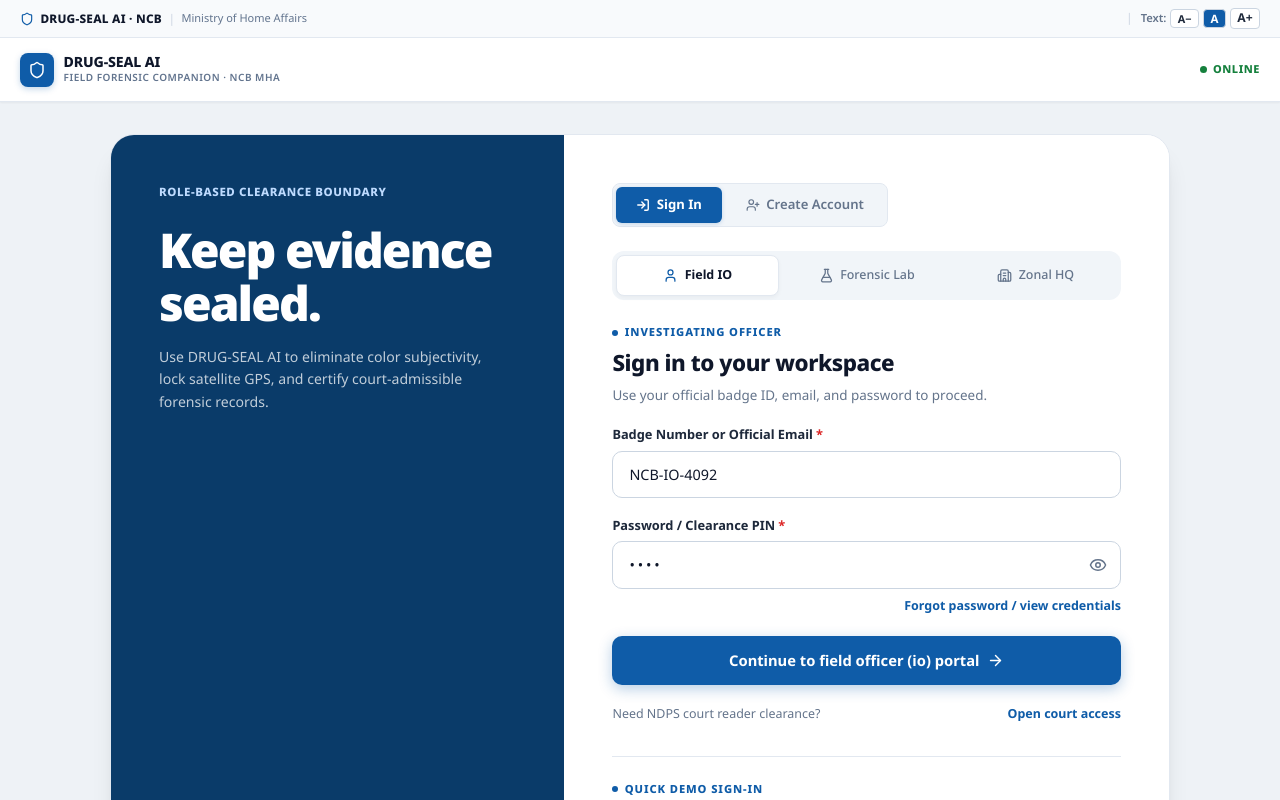
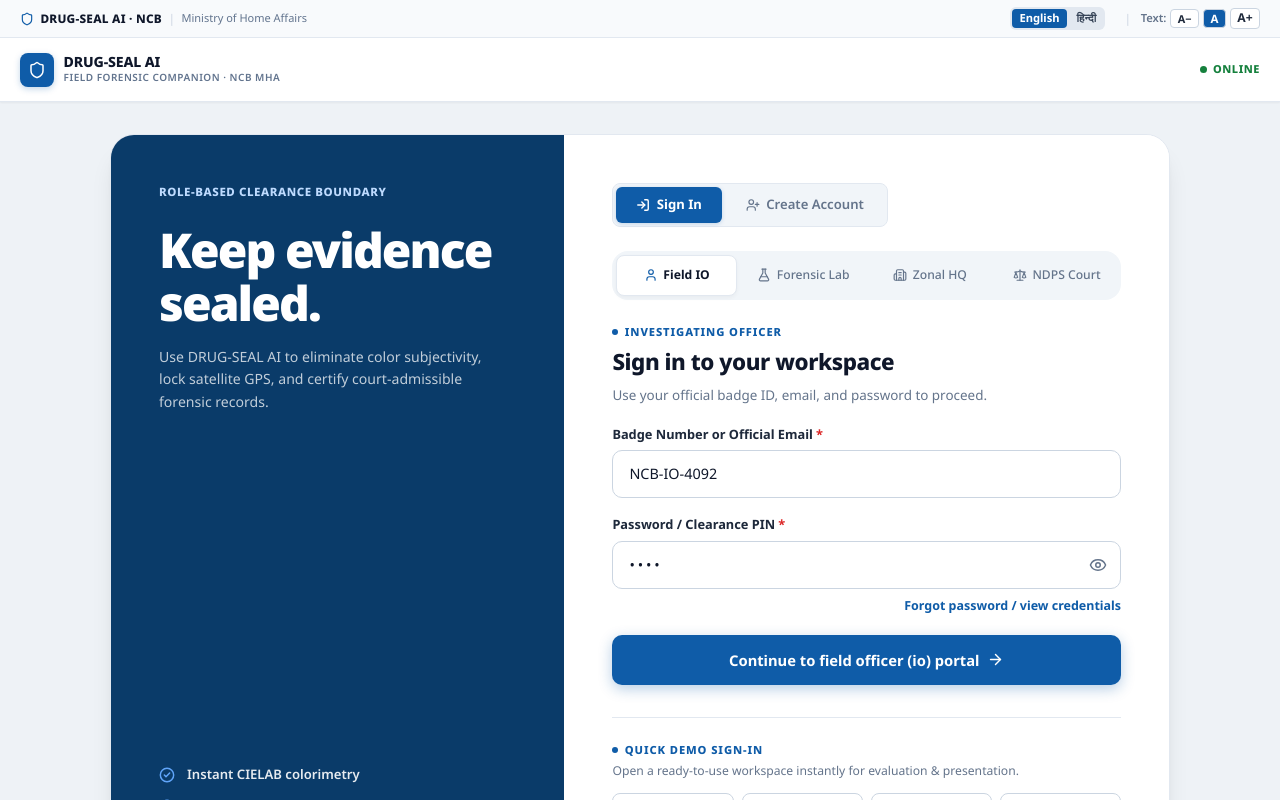
Before and after one commit to Muqeeth47/sih2026, a Next.js app: page /login in a window 1280 px wide. Shown: the top 800 px of the page. Built offline with nearby package versions, Linux system fonts and the light colour scheme; no server answers.

Commit message:
feat: add 4th NDPS Court role to login/signup and enable Google Translate with English/Hindi toggle

```diff
--- a/src/app/globals.css
+++ b/src/app/globals.css
@@ -17,4 +17,32 @@
   padding: 0;
   -webkit-font-smoothing: antialiased;
   -moz-osx-font-smoothing: grayscale;
+  top: 0px !important;
 }
+
+/* Google Translate Widget Styling */
+.goog-te-gadget {
+  font-family: 'Noto Sans', sans-serif !important;
+  font-size: 11px !important;
+  color: #475569 !important;
+}
+
+.goog-te-gadget .goog-te-combo {
+  margin: 0 !important;
+  padding: 2px 6px !important;
+  font-size: 11px !important;
+  border-radius: 4px !important;
+  border: 1px solid #cbd5e1 !important;
+  background: #ffffff !important;
+  color: #0f172a !important;
+  outline: none !important;
+  cursor: pointer !important;
+}
+
+.goog-te-gadget > span,
+.goog-te-banner-frame.skiptranslate,
+.goog-te-banner-frame,
+#goog-gt-tt {
+  display: none !important;
+  visibility: hidden !important;
+}
--- a/src/app/login/page.tsx
+++ b/src/app/login/page.tsx
@@ -236,22 +236,15 @@
               </button>
             </div>
 
-            {/* Segmented Role Selector Tabs */}
+            {/* Segmented Role Selector Tabs (All 4 Official Roles) */}
             <div
-              style={{
-                display: 'grid',
-                gridTemplateColumns: '1fr 1fr 1fr',
-                gap: '0.4rem',
-                background: '#f1f5f9',
-                padding: '4px',
-                borderRadius: '12px',
-                marginBottom: '1.5rem',
-              }}
+              className="grid grid-cols-2 sm:grid-cols-4 gap-1.5 p-1 bg-slate-100 rounded-xl mb-6"
             >
               {[
                 { role: 'ncb_io' as NCBRole, label: 'Field IO', icon: User },
                 { role: 'ncb_fsl' as NCBRole, label: 'Forensic Lab', icon: FlaskConical },
                 { role: 'ncb_zonal' as NCBRole, label: 'Zonal HQ', icon: Building2 },
+                { role: 'ncb_court' as NCBRole, label: 'NDPS Court', icon: Scale },
               ].map(tab => {
                 const Icon = tab.icon;
                 const isSelected = activeRoleTab === tab.role;
@@ -264,20 +257,21 @@
                       display: 'flex',
                       alignItems: 'center',
                       justifyContent: 'center',
-                      gap: '0.4rem',
-                      padding: '0.65rem 0.5rem',
+                      gap: '0.35rem',
+                      padding: '0.65rem 0.4rem',
                       borderRadius: '8px',
                       background: isSelected ? '#ffffff' : 'transparent',
                       color: isSelected ? '#0f172a' : '#64748b',
                       border: isSelected ? '1px solid #e2e8f0' : '1px solid transparent',
                       boxShadow: isSelected ? '0 2px 4px rgba(0,0,0,0.04)' : 'none',
                       fontWeight: isSelected ? 700 : 500,
-                      fontSize: '0.78rem',
+                      fontSize: '0.76rem',
                       cursor: 'pointer',
                       transition: 'all 0.15s',
+                      whiteSpace: 'nowrap',
                     }}
                   >
-                    <Icon size={15} color={isSelected ? '#0f5ca8' : '#64748b'} />
+                    <Icon size={14} color={isSelected ? '#0f5ca8' : '#64748b'} />
                     <span>{tab.label}</span>
                   </button>
                 );
@@ -663,17 +657,7 @@
               </form>
             )}
 
-            {/* Alternate Access Line */}
-            <div style={{ display: 'flex', justifyContent: 'space-between', alignItems: 'center', marginTop: '1.25rem', fontSize: '0.78rem' }}>
-              <span style={{ color: '#64748b' }}>Need NDPS court reader clearance?</span>
-              <button
-                type="button"
-                onClick={() => handleRoleTabSelect('ncb_court')}
-                style={{ background: 'none', border: 'none', color: '#0f5ca8', fontWeight: 700, cursor: 'pointer', padding: 0 }}
-              >
-                Open court access
-              </button>
-            </div>
+
           </div>
 
           {/* ── Bottom Quick Demo Sign-in Strip (Matching User Reference Image) ── */}
--- a/src/components/layout/AccessibilityBar.tsx
+++ b/src/components/layout/AccessibilityBar.tsx
@@ -1,9 +1,79 @@
 'use client';
+import { useEffect, useState } from 'react';
 import { useFontScale } from '@/hooks/useFontScale';
-import { Shield } from 'lucide-react';
+import { Shield, Globe, Languages } from 'lucide-react';
+
+declare global {
+  interface Window {
+    google?: any;
+    googleTranslateElementInit?: () => void;
+  }
+}
 
 export default function AccessibilityBar() {
   const { scale, setFontScale } = useFontScale();
+  const [activeLang, setActiveLang] = useState<'en' | 'hi'>('en');
+
+  useEffect(() => {
+    // Detect existing translation cookie
+    if (typeof document !== 'undefined') {
+      const match = document.cookie.match(/googtrans=\/en\/([a-z]{2})/);
+      if (match && match[1] === 'hi') {
+        setActiveLang('hi');
+      }
+    }
+
+    const initTranslate = () => {
+      if (window.google?.translate?.TranslateElement) {
+        const el = document.getElementById('google_translate_element');
+        if (el && el.children.length === 0) {
+          try {
+            new window.google.translate.TranslateElement(
+              {
+                pageLanguage: 'en',
+                includedLanguages: 'hi,en,bn,te,mr,ta,gu,kn,ml,pa',
+                layout: window.google.translate.TranslateElement.InlineLayout.SIMPLE,
+                autoDisplay: false,
+              },
+              'google_translate_element'
+            );
+          } catch (e) {
+            console.error('Google Translate init failed:', e);
+          }
+        }
+      }
+    };
+
+    window.googleTranslateElementInit = initTranslate;
+
+    // Dynamically ensure the script is loaded and executed after React hydration
+    if (!document.getElementById('google-translate-script')) {
+      const script = document.createElement('script');
+      script.id = 'google-translate-script';
+      script.src = 'https://translate.google.com/translate_a/element.js?cb=googleTranslateElementInit';
+      script.async = true;
+      document.body.appendChild(script);
+    } else {
+      initTranslate();
+    }
+  }, []);
+
+  const handleLanguageSwitch = (targetLang: 'en' | 'hi') => {
+    setActiveLang(targetLang);
+
+    if (typeof document !== 'undefined') {
+      const select = document.querySelector('.goog-te-combo') as HTMLSelectElement | null;
+      if (select) {
+        select.value = targetLang;
+        select.dispatchEvent(new Event('change'));
+      } else {
+        // Fallback cookie injection for full-page translate
+        document.cookie = `googtrans=/en/${targetLang}; path=/; domain=${window.location.hostname}`;
+        document.cookie = `googtrans=/en/${targetLang}; path=/;`;
+        window.location.reload();
+      }
+    }
+  };
 
   return (
     <div
@@ -23,10 +93,52 @@
         </span>
       </div>
 
-      {/* Right: Translate + Font Controls (No skip-to-content button) */}
-      <div style={{ display: 'flex', alignItems: 'center', gap: '0.5rem', flexShrink: 0 }}>
-        {/* Google Translate Widget */}
-        <div id="google_translate_element" style={{ display: 'inline-flex', alignItems: 'center' }} />
+      {/* Right: Translate + Font Controls */}
+      <div style={{ display: 'flex', alignItems: 'center', gap: '0.6rem', flexShrink: 0 }}>
+        {/* Quick Language Toggle (English / हिन्दी) */}
+        <div style={{ display: 'inline-flex', alignItems: 'center', gap: '3px', background: '#e2e8f0', borderRadius: '6px', padding: '2px' }}>
+          <button
+            type="button"
+            onClick={() => handleLanguageSwitch('en')}
+            style={{
+              padding: '2px 7px',
+              fontSize: '0.7rem',
+              fontWeight: 700,
+              borderRadius: '4px',
+              border: 'none',
+              background: activeLang === 'en' ? '#0f5ca8' : 'transparent',
+              color: activeLang === 'en' ? '#ffffff' : '#334155',
+              cursor: 'pointer',
+              transition: 'all 0.15s',
+            }}
+          >
+            English
+          </button>
+          <button
+            type="button"
+            onClick={() => handleLanguageSwitch('hi')}
+            style={{
+              padding: '2px 7px',
+              fontSize: '0.7rem',
+              fontWeight: 700,
+              borderRadius: '4px',
+              border: 'none',
+              background: activeLang === 'hi' ? '#0f5ca8' : 'transparent',
+              color: activeLang === 'hi' ? '#ffffff' : '#334155',
+              cursor: 'pointer',
+              transition: 'all 0.15s',
+            }}
+          >
+            हिन्दी
+          </button>
+        </div>
+
+        {/* Google Translate Dropdown Container */}
+        <div
+          id="google_translate_element"
+          style={{ display: 'inline-flex', alignItems: 'center' }}
+          title="Translate page into regional Indian languages"
+        />
 
         <span style={{ color: '#cbd5e1' }}>|</span>
 
```
Also changed, not shown: 1 other file (tests, documents, lock files or other folders).
